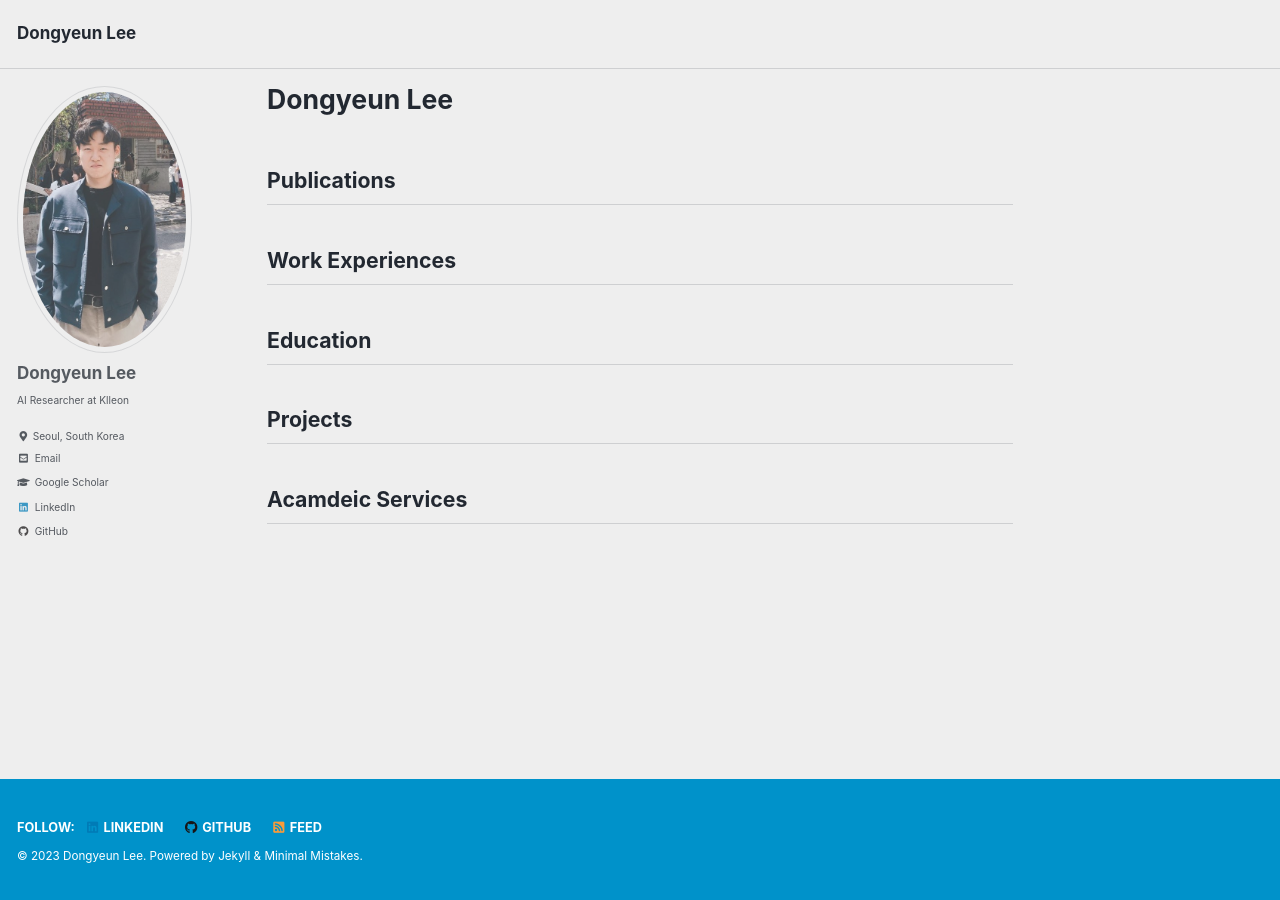
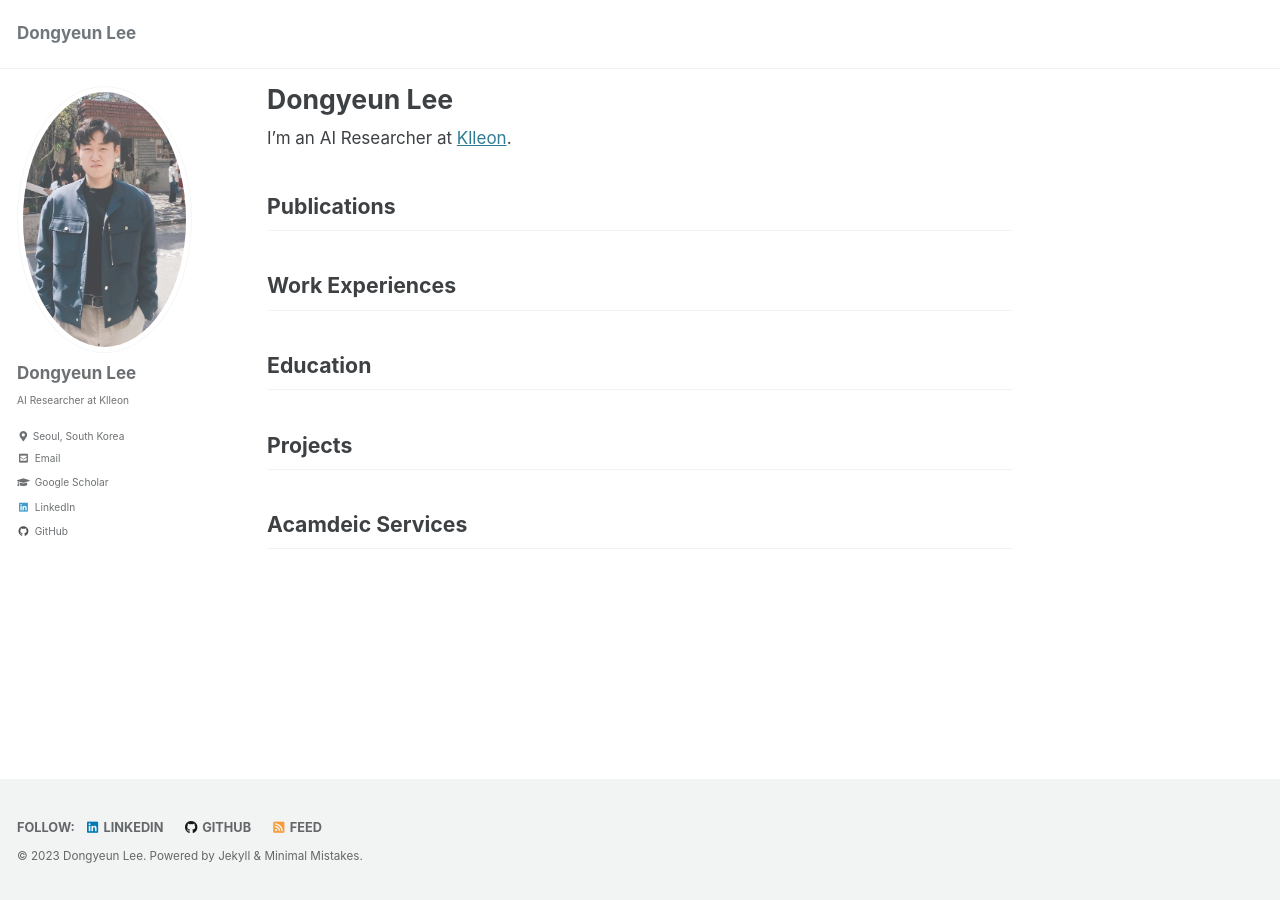
Before and after one commit to LeeDongYeun/leedongyeun.github.io, a Jekyll site: the page built from _pages/about.md, in a window 1280 px wide. Built offline with Jekyll 4.4.1, drawn with Linux system fonts in a browser that asks for light colours; cached includes are drawn as plain includes.

Commit message:
change config

```diff
--- a/_config.yml
+++ b/_config.yml
@@ -12,7 +12,7 @@
 
 # theme                  : "minimal-mistakes-jekyll"
 # remote_theme           : "mmistakes/minimal-mistakes"
-minimal_mistakes_skin    : "air" # "air", "aqua", "contrast", "dark", "dirt", "neon", "mint", "plum", "sunrise"
+minimal_mistakes_skin    : "default" # "air", "aqua", "contrast", "dark", "dirt", "neon", "mint", "plum", "sunrise"
 
 # Site Settings
 locale                   : "en-US"
--- a/_pages/about.md
+++ b/_pages/about.md
@@ -7,6 +7,7 @@ redirect_from:
   - /about/
   - /about.html
 ---
+I'm an AI Researcher at [Klleon](https://klleon.io/).
 
 
 ## Publications
```
